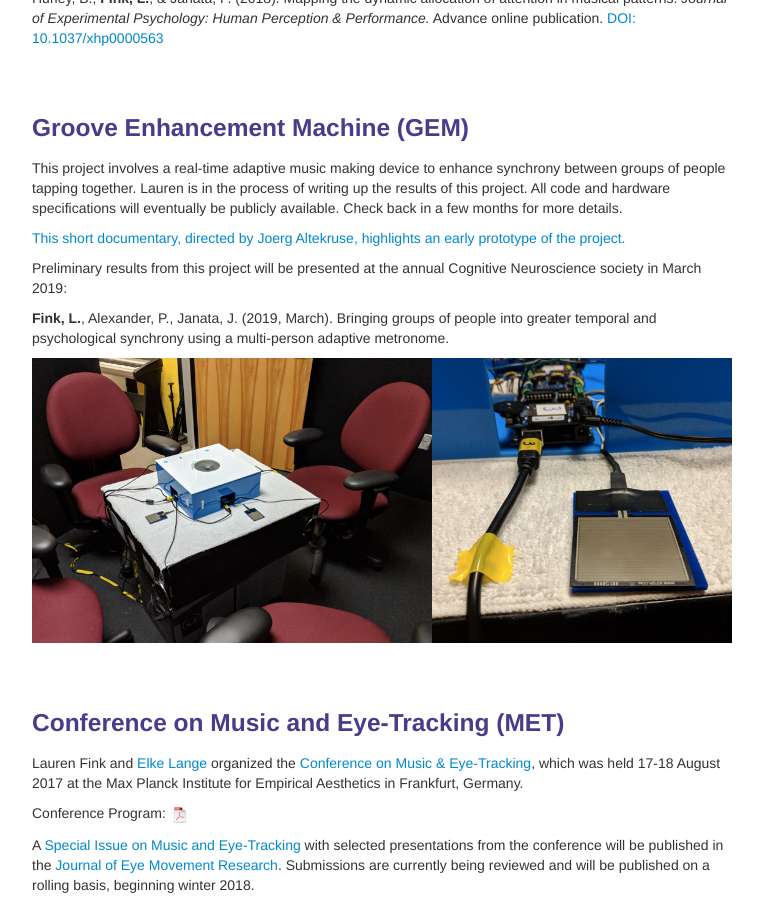
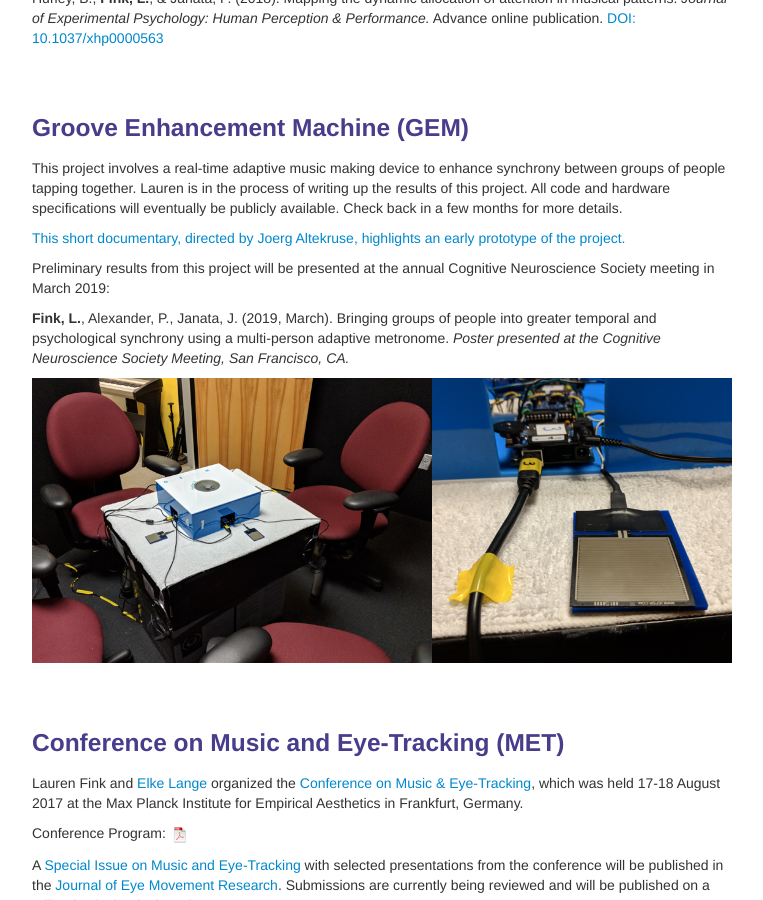
Before and after one commit to lkfink/lkfink.github.io, a Jekyll site: the page built from pages/projects.md, in a window 1280 px wide and 900 px high, scrolled down 852 px. Shown: the whole window, without its empty margins (258-1021 px from the left). Built offline with Jekyll 4.4.1, drawn with Linux system fonts in a browser that asks for light colours.

Commit message:
fix cns info

```diff
--- a/pages/projects.md
+++ b/pages/projects.md
@@ -51,9 +51,9 @@
 
 [This short documentary, directed by Joerg Altekruse, highlights an early prototype of the project.](https://www.arte.tv/de/videos/074208-005-A/groove-maschine/){:target="_blank"}
 
-Preliminary results from this project will be presented at the annual Cognitive Neuroscience society in March 2019:
+Preliminary results from this project will be presented at the annual Cognitive Neuroscience Society meeting in March 2019:
 
-**Fink, L.**, Alexander, P., Janata, J. (2019, March). Bringing groups of people into greater temporal and psychological synchrony using a multi-person adaptive metronome.
+**Fink, L.**, Alexander, P., Janata, J. (2019, March). Bringing groups of people into greater temporal and psychological synchrony using a multi-person adaptive metronome. *Poster presented at the Cognitive Neuroscience Society Meeting, San Francisco, CA.*
 
 ![groove enhancement machine collage]({{ BASE_PATH }}/assets/publpics/gem_example.png)
 
```
